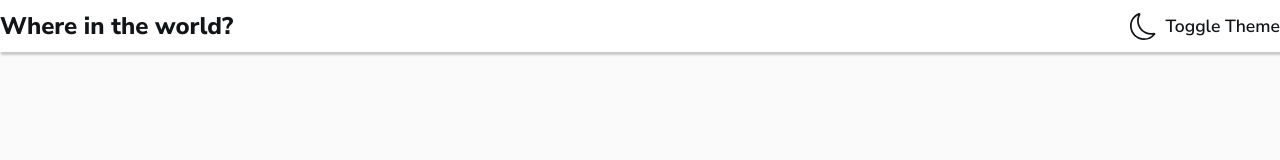
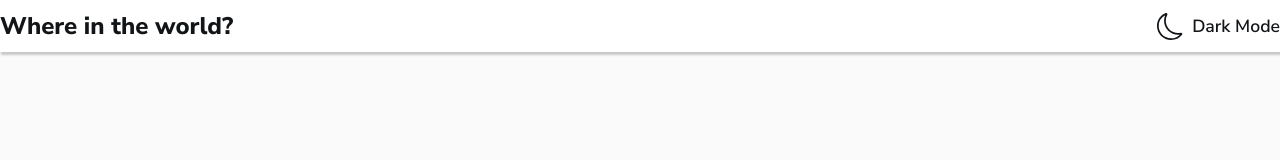
Before and after one commit to tupis/rest-countries-api-with-color-theme-switcher-master-frontend-mentor, a Next.js app: page / in a window 1280 px wide. Shown: the top 160 px of the page. Built offline with nearby package versions, Linux system fonts and the light colour scheme.

Commit message:
feat: add condition theme to switch

```diff
--- a/components/Header/index.tsx
+++ b/components/Header/index.tsx
@@ -21,7 +21,7 @@ const Header = ({ toggleTheme, theme }: Props): JSX.Element => {
         <Title>Where in the world?</Title>
         <ThemeTogglerButton onClick={toggleTheme}>
           {theme === "dark" ? <IconMoonFill /> : <IconMoon />}
-          Toggle Theme
+          {theme === "dark" ? "Light Mode" : "Dark Mode"}
         </ThemeTogglerButton>
       </Container>
     </Wrapper>
```
